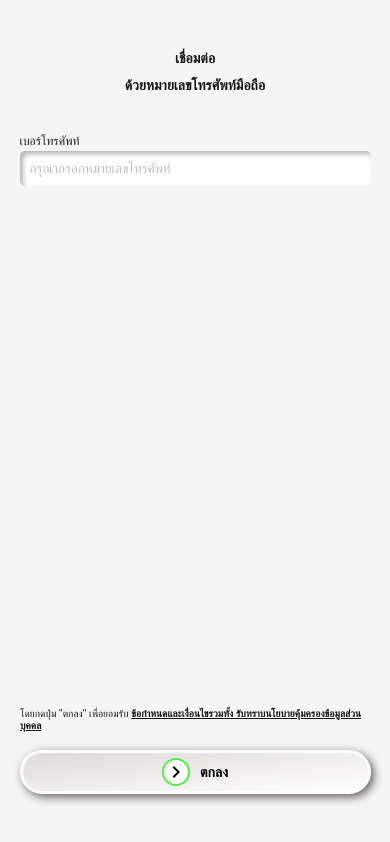
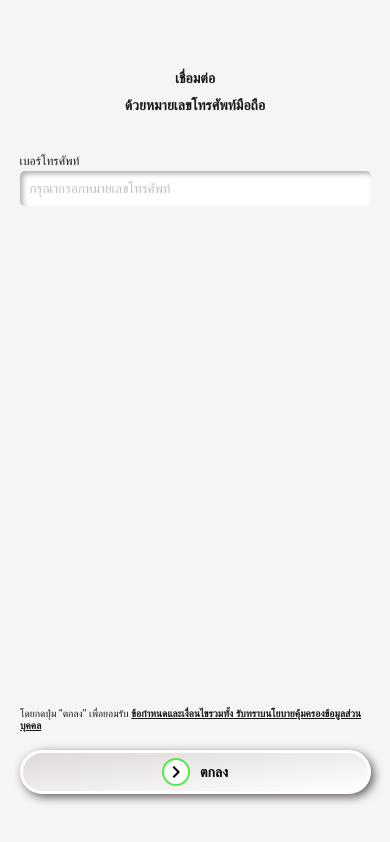
Before and after one commit to Teneieiza/Unit-test-Frontend, a Next.js app: page /phone in a window 390 px wide. Built offline with nearby package versions, Linux system fonts and the light colour scheme.

Commit message:
Edit phone css

```diff
--- a/app/phone/phone.module.css
+++ b/app/phone/phone.module.css
@@ -4,7 +4,7 @@
 }
 
 .container {
-  padding: 50px 0px;
+  padding: 70px 0px 50px 0px;
   height: 100%;
   width: 100%;
   display: flex;
```
